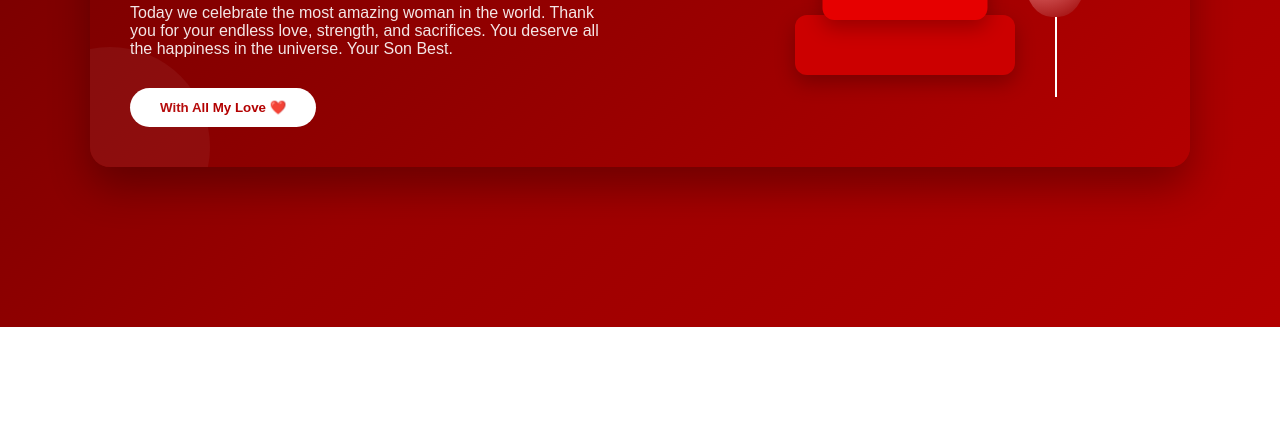
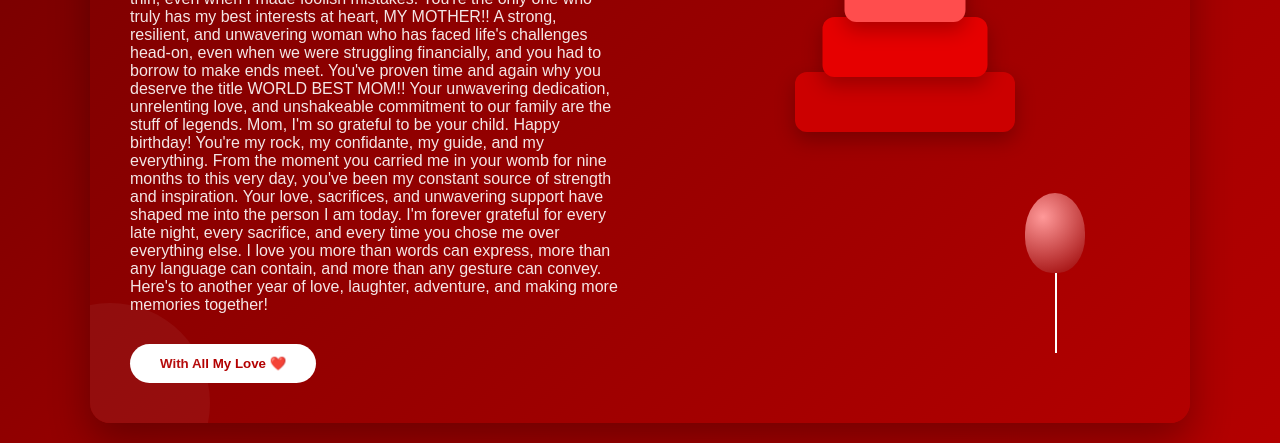
Before and after one commit to JCoder-11/Happy-Birthday-vibes, a plain HTML site: page main.html in a window 1280 px wide. Shown: the part 473-916 px from the top of the page. Before the commit the page ends 800 px from the top, so only its background shows below. Drawn offline with Linux system fonts and the light colour scheme.

Commit message:
Update main.html

```diff
--- a/main.html
+++ b/main.html
@@ -19,11 +19,19 @@
         <div class="left">
             <h1>HAPPY <br><span>BIRTHDAY</span> <br>MOM</h1>
             <p>
-                Today we celebrate the most amazing woman in the world.
-                Thank you for your endless love, strength, and sacrifices.
-                You deserve all the happiness in the universe. Your Son Best.
+                HAPPY BIRTHDAY TO THE MOST AMAZING MOM IN THE WORLD!!!
+
+A grand toast to the phenomenal woman who brought me into this world,
+A grand toast to the incredible woman who has been my guiding light,
+A grand toast to the extraordinary woman who taught me the ways of life,
+A grand toast to the selfless woman who has seen me at my worst and still loved me unconditionally,
+A grand toast to the patient woman who has stood by me through thick and thin, even when I made foolish mistakes.
+
+You're the only one who truly has my best interests at heart, MY MOTHER!! A strong, resilient, and unwavering woman who has faced life's challenges head-on, even when we were struggling financially, and you had to borrow to make ends meet. You've proven time and again why you deserve the title WORLD BEST MOM!! Your unwavering dedication, unrelenting love, and unshakeable commitment to our family are the stuff of legends.
+
+Mom, I'm so grateful to be your child. Happy birthday! You're my rock, my confidante, my guide, and my everything. From the moment you carried me in your womb for nine months to this very day, you've been my constant source of strength and inspiration. Your love, sacrifices, and unwavering support have shaped me into the person I am today. I'm forever grateful for every late night, every sacrifice, and every time you chose me over everything else. I love you more than words can express, more than any language can contain, and more than any gesture can convey. Here's to another year of love, laughter, adventure, and making more memories together!
             </p>
-            <button class="love-btn">With All My Love ❤️</button>
+                <button class="love-btn">With All My Love ❤️</button>
         </div>
 
         <div class="right">
```
